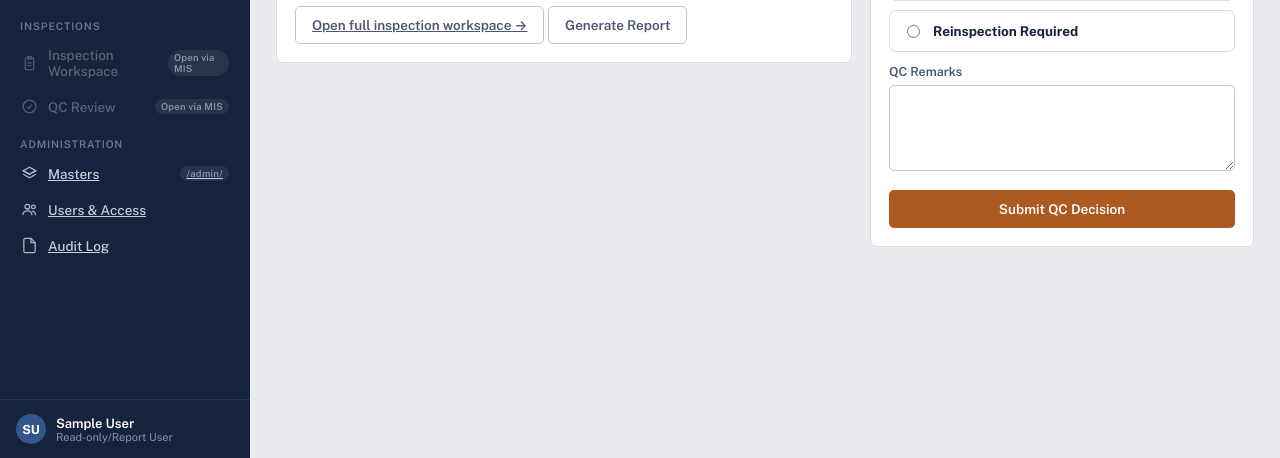
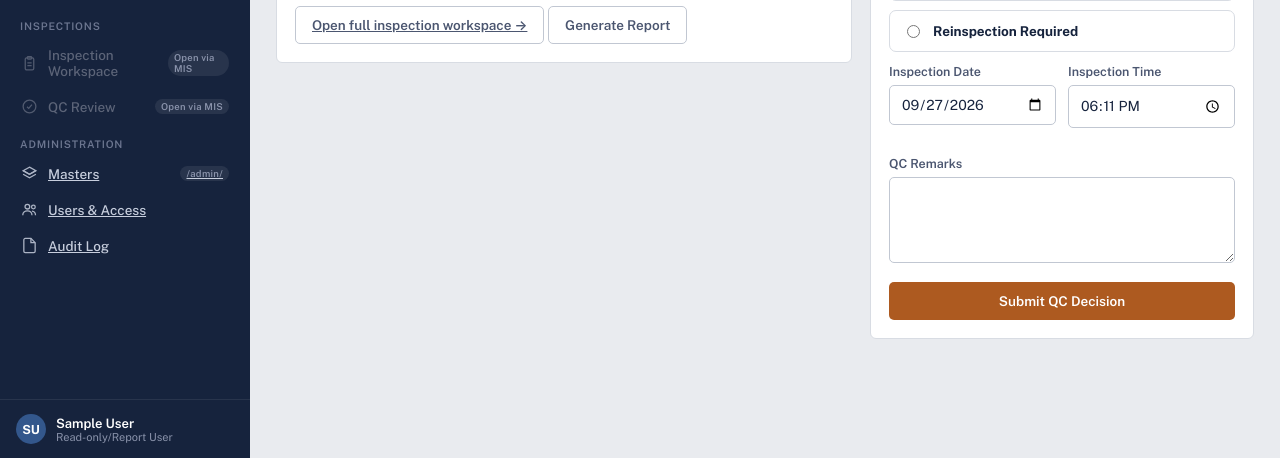
Before and after one commit to prudhvirajeshm5-hub/ACIS, a Django app: template templates/qc/qc_review.html in a window 1280 px wide. Shown: the part 342-800 px from the top of the page. Run offline with Django 5.2, Linux system fonts and the light colour scheme; the template is opened without the code that fills it: values that come from a table or form of the project are taken from there, others are empty; the visitor is signed in with stand-in values (Sample User, id 1).

Commit message:
Add inspection date and time to QC decision form and report

```diff
--- a/apps/qc/admin.py
+++ b/apps/qc/admin.py
@@ -5,7 +5,7 @@ from .models import QCReview
 
 @admin.register(QCReview)
 class QCReviewAdmin(admin.ModelAdmin):
-    list_display = ["inspection", "decision", "qc_executive", "reviewed_at"]
+    list_display = ["inspection", "decision", "qc_executive", "inspection_date", "inspection_time", "reviewed_at"]
     list_filter = ["decision"]
     search_fields = ["inspection__mis__mis_number"]
     readonly_fields = [f.name for f in QCReview._meta.fields]
--- a/apps/qc/forms.py
+++ b/apps/qc/forms.py
@@ -1,8 +1,23 @@
 from django import forms
+from django.utils import timezone
 
 from .models import QCDecision
 
 
 class QCDecisionForm(forms.Form):
     decision = forms.ChoiceField(choices=QCDecision.choices, widget=forms.RadioSelect)
+    inspection_date = forms.DateField(
+        label="Inspection Date",
+        widget=forms.DateInput(attrs={"class": "input", "type": "date"}, format="%Y-%m-%d"),
+    )
+    inspection_time = forms.TimeField(
+        label="Inspection Time",
+        widget=forms.TimeInput(attrs={"class": "input", "type": "time"}, format="%H:%M"),
+    )
     remarks = forms.CharField(widget=forms.Textarea(attrs={"class": "input", "rows": 4}), required=False)
+
+    def __init__(self, *args, **kwargs):
+        super().__init__(*args, **kwargs)
+        now = timezone.localtime()
+        self.fields["inspection_date"].initial = now.date()
+        self.fields["inspection_time"].initial = now.time().replace(second=0, microsecond=0)
--- a/apps/qc/models.py
+++ b/apps/qc/models.py
@@ -23,6 +23,8 @@ class QCReview(UUIDModel):
     qc_executive = models.ForeignKey(settings.AUTH_USER_MODEL, on_delete=models.PROTECT, related_name="qc_reviews")
     decision = models.CharField(max_length=25, choices=QCDecision.choices)
     remarks = models.TextField(blank=True)
+    inspection_date = models.DateField(null=True, blank=True)
+    inspection_time = models.TimeField(null=True, blank=True)
     reviewed_at = models.DateTimeField(auto_now_add=True)
     supersedes = models.ForeignKey("self", null=True, blank=True, on_delete=models.SET_NULL, related_name="superseded_by")
 
--- a/apps/qc/serializers.py
+++ b/apps/qc/serializers.py
@@ -6,5 +6,5 @@ from .models import QCReview
 class QCReviewSerializer(serializers.ModelSerializer):
     class Meta:
         model = QCReview
-        fields = ["id", "inspection", "qc_executive", "decision", "remarks", "reviewed_at", "supersedes"]
+        fields = ["id", "inspection", "qc_executive", "decision", "remarks", "inspection_date", "inspection_time", "reviewed_at", "supersedes"]
         read_only_fields = ["id", "qc_executive", "reviewed_at", "supersedes"]
--- a/apps/qc/services.py
+++ b/apps/qc/services.py
@@ -14,11 +14,12 @@ DECISION_TO_MIS_QC_STAGE = {
 
 
 @transaction.atomic
-def record_qc_decision(*, inspection, qc_executive, decision, remarks):
+def record_qc_decision(*, inspection, qc_executive, decision, remarks, inspection_date=None, inspection_time=None):
     previous = inspection.qc_reviews.first()  # ordering = -reviewed_at
     review = QCReview.objects.create(
         inspection=inspection, qc_executive=qc_executive, decision=decision,
         remarks=remarks, supersedes=previous,
+        inspection_date=inspection_date, inspection_time=inspection_time,
     )
 
     mis = inspection.mis
--- a/apps/qc/views.py
+++ b/apps/qc/views.py
@@ -23,6 +23,8 @@ def qc_review(request, pk):
             record_qc_decision(
                 inspection=inspection, qc_executive=request.user,
                 decision=form.cleaned_data["decision"], remarks=form.cleaned_data["remarks"],
+                inspection_date=form.cleaned_data["inspection_date"],
+                inspection_time=form.cleaned_data["inspection_time"],
             )
             messages.success(request, f"QC decision recorded for {inspection.mis.mis_number}.")
             return redirect("mis:list")
--- a/apps/qc/viewsets.py
+++ b/apps/qc/viewsets.py
@@ -19,5 +19,7 @@ class QCReviewViewSet(mixins.CreateModelMixin, mixins.ListModelMixin, mixins.Ret
             qc_executive=self.request.user,
             decision=serializer.validated_data["decision"],
             remarks=serializer.validated_data.get("remarks", ""),
+            inspection_date=serializer.validated_data.get("inspection_date"),
+            inspection_time=serializer.validated_data.get("inspection_time"),
         )
         serializer.instance = review
--- a/templates/qc/qc_review.html
+++ b/templates/qc/qc_review.html
@@ -38,6 +38,16 @@
           <div><div class="dt">{{ choice.choice_label }}</div></div>
         </label>
       {% endfor %}
+      <div style="display:flex;gap:12px;margin-top:12px;">
+        <div class="field" style="flex:1;">
+          <label for="{{ form.inspection_date.id_for_label }}">Inspection Date</label>
+          {{ form.inspection_date }}{{ form.inspection_date.errors }}
+        </div>
+        <div class="field" style="flex:1;">
+          <label for="{{ form.inspection_time.id_for_label }}">Inspection Time</label>
+          {{ form.inspection_time }}{{ form.inspection_time.errors }}
+        </div>
+      </div>
       <div class="field" style="margin-top:12px;">
         <label for="{{ form.remarks.id_for_label }}">QC Remarks</label>
         {{ form.remarks }}
```
Also changed, not shown: templates/inspections/report_pdf.html (+2 -0 lines), apps/qc/migrations/0002_qcreview_inspection_date_time.py (added).
